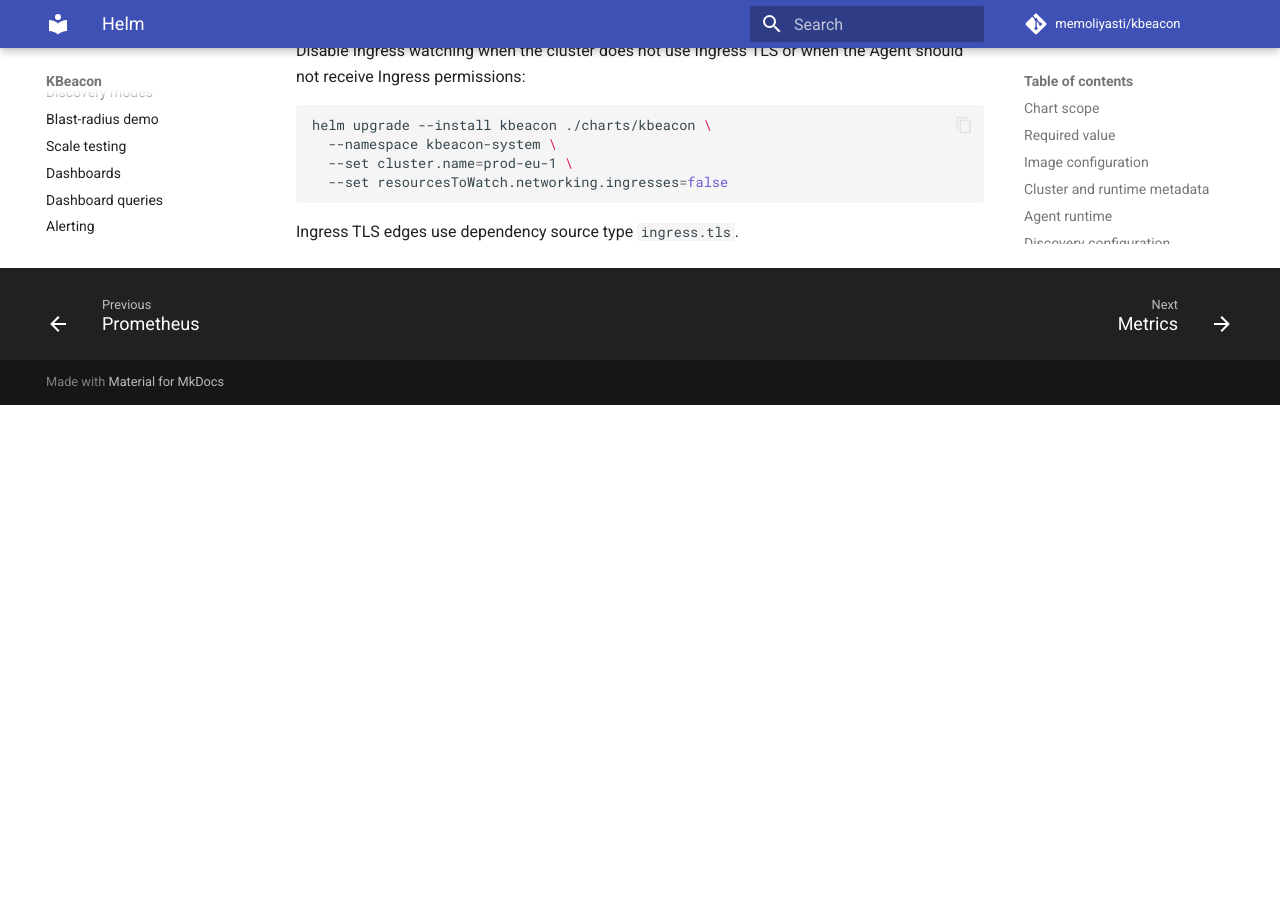
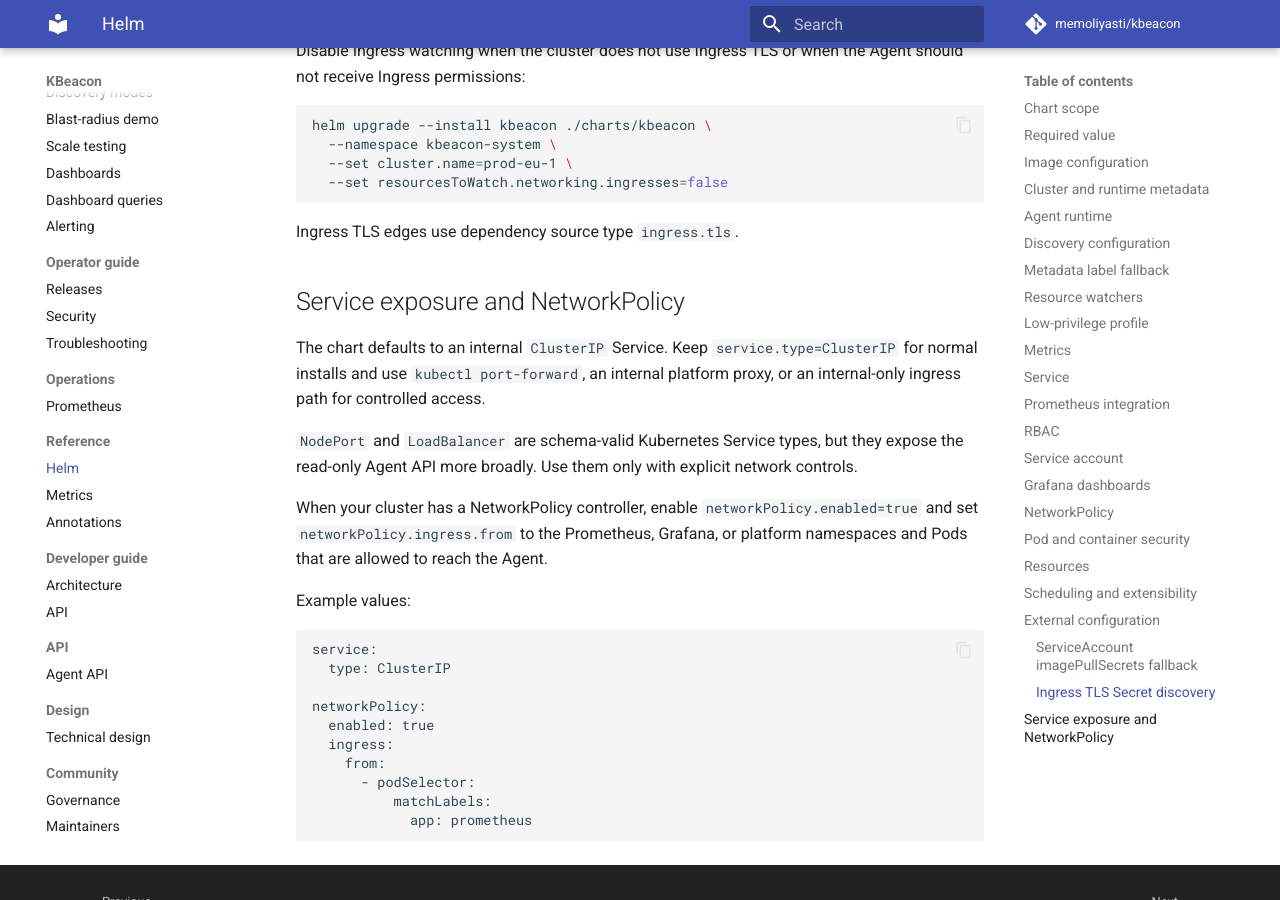
Before and after one commit to memoliyasti/kbeacon, an MkDocs documentation site: the page built from docs/reference/helm.md, in a window 1280 px wide and 900 px high, scrolled down 9685 px. Built offline with MkDocs 1.6.1 and Material for MkDocs 9.7.7, drawn with Linux system fonts in a browser that asks for light colours; comment, search, counter and statistics services are not loaded; before the commit the page ends 10090 px from its top, so only the background shows below that.

````diff
--- a/docs/reference/helm.md
+++ b/docs/reference/helm.md
@@ -423,3 +423,24 @@ helm upgrade --install kbeacon ./charts/kbeacon \
 ```
 
 Ingress TLS edges use dependency source type `ingress.tls`.
+
+## Service exposure and NetworkPolicy
+
+The chart defaults to an internal `ClusterIP` Service. Keep `service.type=ClusterIP` for normal installs and use `kubectl port-forward`, an internal platform proxy, or an internal-only ingress path for controlled access.
+
+`NodePort` and `LoadBalancer` are schema-valid Kubernetes Service types, but they expose the read-only Agent API more broadly. Use them only with explicit network controls.
+
+When your cluster has a NetworkPolicy controller, enable `networkPolicy.enabled=true` and set `networkPolicy.ingress.from` to the Prometheus, Grafana, or platform namespaces and Pods that are allowed to reach the Agent.
+
+Example values:
+
+    service:
+      type: ClusterIP
+
+    networkPolicy:
+      enabled: true
+      ingress:
+        from:
+          - podSelector:
+              matchLabels:
+                app: prometheus
````
Also changed, not shown: charts/kbeacon/README.md (+21 -0 lines), docs/operator-guide/security.md (+6 -0 lines), docs/user-guide/installation.md (+10 -0 lines), 4 other files.
